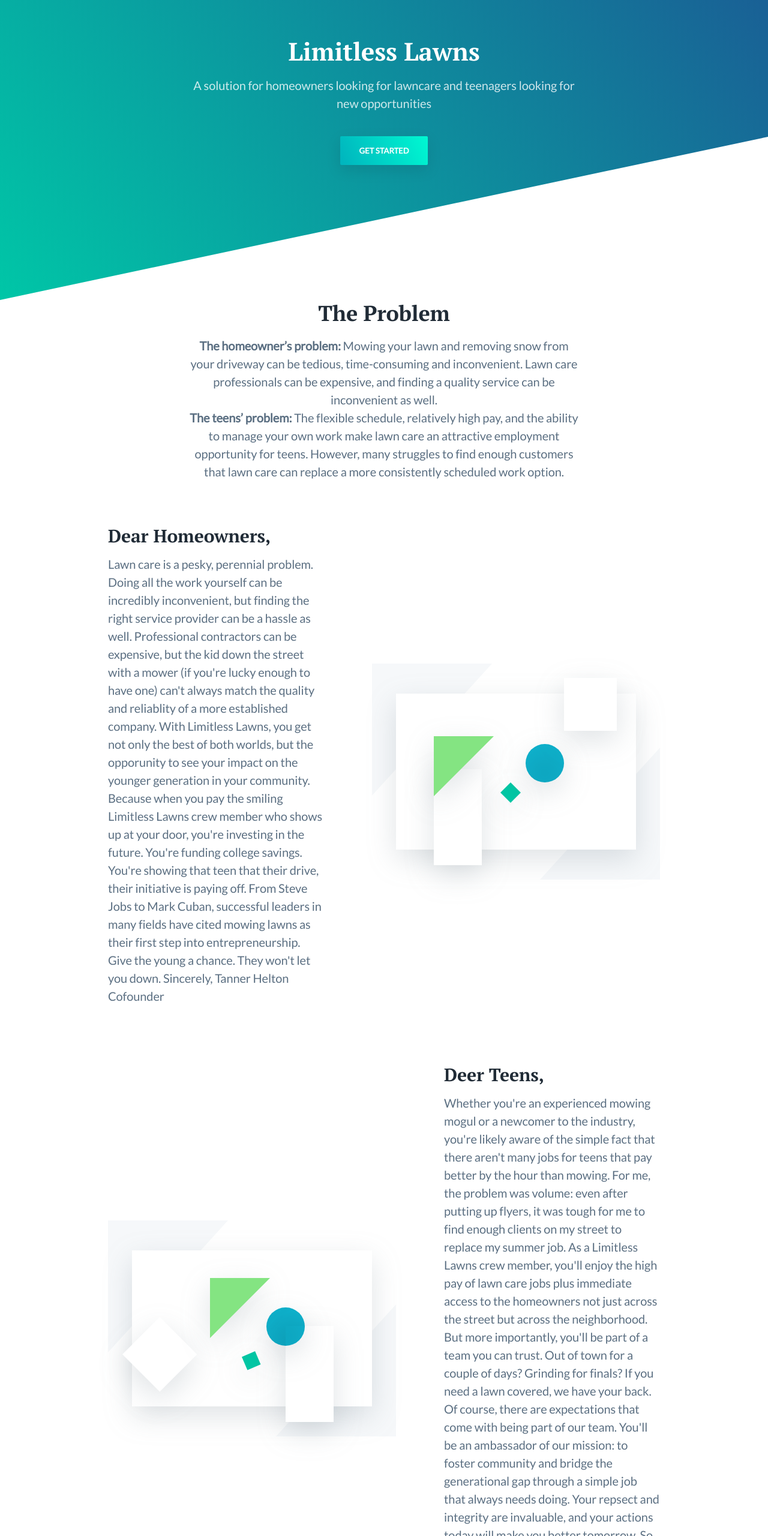
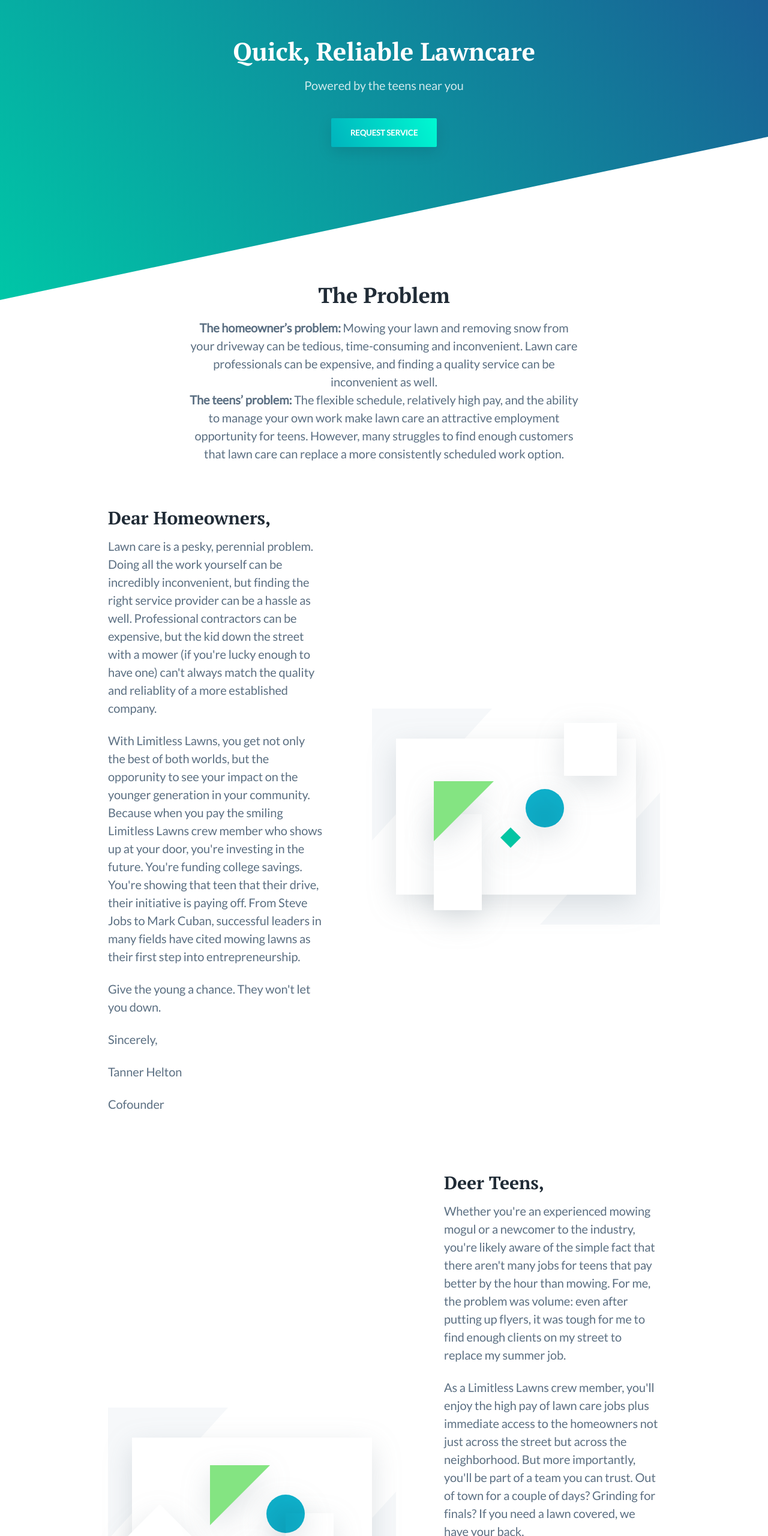
Before and after one commit to tannerhelton/Limitless-Lawns-Landing, a plain HTML site: page index.html in a window 1280 px wide. Shown: the part 140-2700 px from the top of the page at 60% size. Drawn offline with nearby package versions, Linux system fonts and the light colour scheme; a script that the page names is missing.

Commit message:
Update index.html

```diff
--- a/index.html
+++ b/index.html
@@ -53,9 +53,9 @@
             <section class="hero text-light text-center">
                 <div class="container-sm">
                     <div class="hero-inner">
-                        <h1 class="hero-title h2-mobile mt-0 is-revealing">Limitless Lawns</h1>
-                        <p class="hero-paragraph is-revealing">A solution for homeowners looking for lawncare and teenagers looking for new opportunities</p>
-                        <p class="hero-cta is-revealing"><a class="button button-secondary button-shadow" target="_blank" href="https://airtable.com/shrZ3SkGDdF2joh0O">Get Started</a></p>
+                        <h1 class="hero-title h2-mobile mt-0 is-revealing">Quick, Reliable Lawncare</h1>
+                        <p class="hero-paragraph is-revealing">Powered by the teens near you</p>
+                        <p class="hero-cta is-revealing"><a class="button button-secondary button-shadow" target="_blank" href="https://airtable.com/shrZ3SkGDdF2joh0O">Request Service</a></p>
                         <div style="height:120px;"></div>
                     </div>
                 </div>
@@ -96,12 +96,12 @@
                             </div>
                             <div class="feature-extended-body">
                                 <h3 class="mt-0">Dear Homeowners,</h3>
-                                <p>Lawn care is a pesky, perennial problem. Doing all the work yourself can be incredibly inconvenient, but finding the right service provider can be a hassle as well. Professional contractors can be expensive, but the kid down the street with a mower (if you're lucky enough to have one) can't always match the quality and reliablity of a more established company.
-                                With Limitless Lawns, you get not only the best of both worlds, but the opporunity to see your impact on the younger generation in your community. Because when you pay the smiling Limitless Lawns crew member who shows up at your door, you're investing in the future. You're funding college savings. You're showing that teen that their drive, their initiative is paying off. From Steve Jobs to Mark Cuban, successful leaders in many fields have cited mowing lawns as their first step into entrepreneurship.
-                                Give the young a chance. They won't let you down.
-                                Sincerely,
-                                Tanner Helton
-                                Cofounder </p>
+                                <p>Lawn care is a pesky, perennial problem. Doing all the work yourself can be incredibly inconvenient, but finding the right service provider can be a hassle as well. Professional contractors can be expensive, but the kid down the street with a mower (if you're lucky enough to have one) can't always match the quality and reliablity of a more established company.</p>
+                                <p>With Limitless Lawns, you get not only the best of both worlds, but the opporunity to see your impact on the younger generation in your community. Because when you pay the smiling Limitless Lawns crew member who shows up at your door, you're investing in the future. You're funding college savings. You're showing that teen that their drive, their initiative is paying off. From Steve Jobs to Mark Cuban, successful leaders in many fields have cited mowing lawns as their first step into entrepreneurship.</p>
+                                <p>Give the young a chance. They won't let you down.</p>
+                                <p>Sincerely,</p>
+                                <p>Tanner Helton</p>
+                                <p>Cofounder </p>
                             </div>
                         </div>
                         <div class="feature-extended">
@@ -129,13 +129,13 @@
                             </div>
                             <div class="feature-extended-body">
                                 <h3 class="mt-0">Deer Teens,</h3>
-                                <p>Whether you're an experienced mowing mogul or a newcomer to the industry, you're likely aware of the simple fact that there aren't many jobs for teens that pay better by the hour than mowing. For me, the problem was volume: even after putting up flyers, it was tough for me to find enough clients on my street to replace my summer job.
-                                As a Limitless Lawns crew member, you'll enjoy the high pay of lawn care jobs plus immediate access to the homeowners not just across the street but across the neighborhood. But more importantly, you'll be part of a team you can trust. Out of town for a couple of days? Grinding for finals? If you need a lawn covered, we have your back.
-                                Of course, there are expectations that come with being part of our team. You'll be an ambassador of our mission: to foster community and bridge the generational gap through a simple job that always needs doing. Your repsect and integrity are invaluable, and your actions today will make you better tomorrow.
-                                So invest your time in yourself. Join the crew.
-                                Sincerely,
-                                Watson Deacon
-                                Co-founder </p>
+                                <p>Whether you're an experienced mowing mogul or a newcomer to the industry, you're likely aware of the simple fact that there aren't many jobs for teens that pay better by the hour than mowing. For me, the problem was volume: even after putting up flyers, it was tough for me to find enough clients on my street to replace my summer job. </p>
+                                <p>As a Limitless Lawns crew member, you'll enjoy the high pay of lawn care jobs plus immediate access to the homeowners not just across the street but across the neighborhood. But more importantly, you'll be part of a team you can trust. Out of town for a couple of days? Grinding for finals? If you need a lawn covered, we have your back.  </p>
+                                <p>Of course, there are expectations that come with being part of our team. You'll be an ambassador of our mission: to foster community and bridge the generational gap through a simple job that always needs doing. Your repsect and integrity are invaluable, and your actions today will make you better tomorrow.</p>
+                                <p>So invest your time in yourself. Join the crew built for teens by teens.</p>
+                                <p>Sincerely,</p>
+                                <p>Watson Deacon</p>
+                                <p>Co-founder </p>
                             </div>
                         </div>
                     </div>
```
